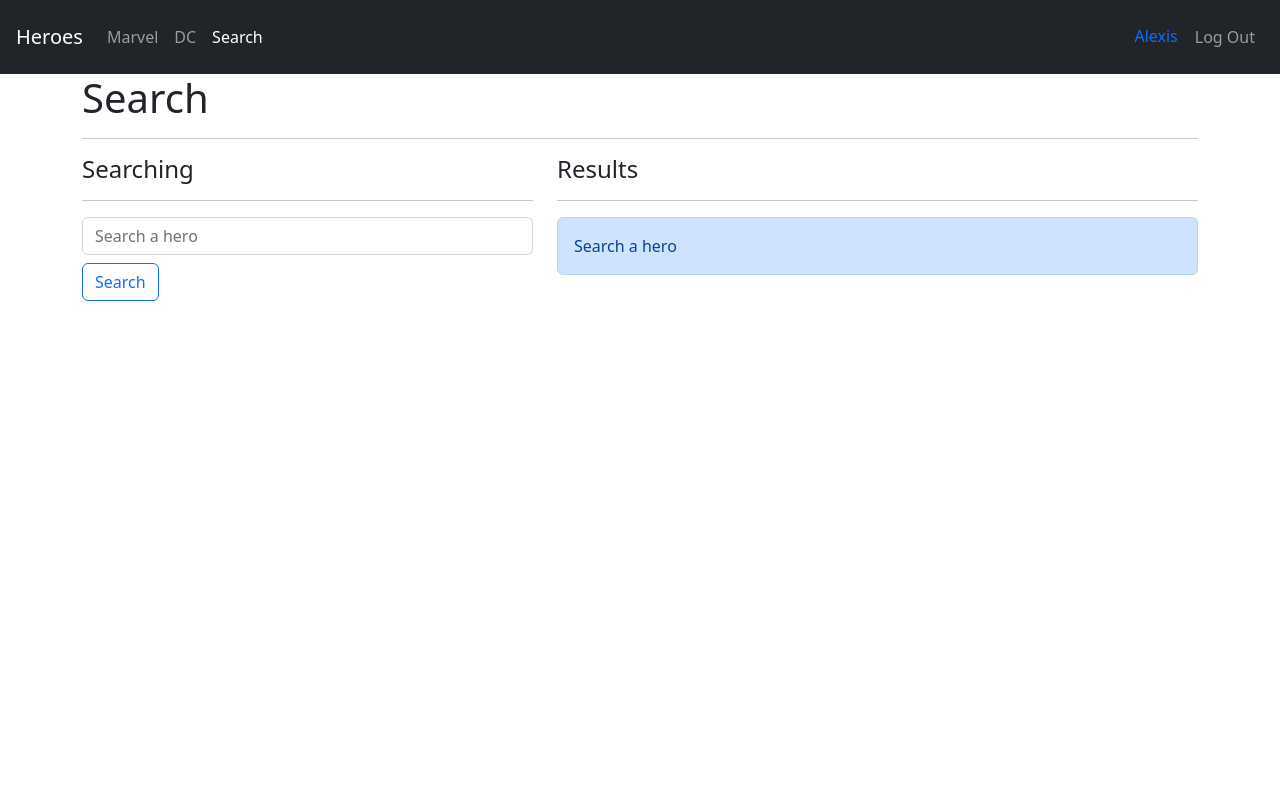
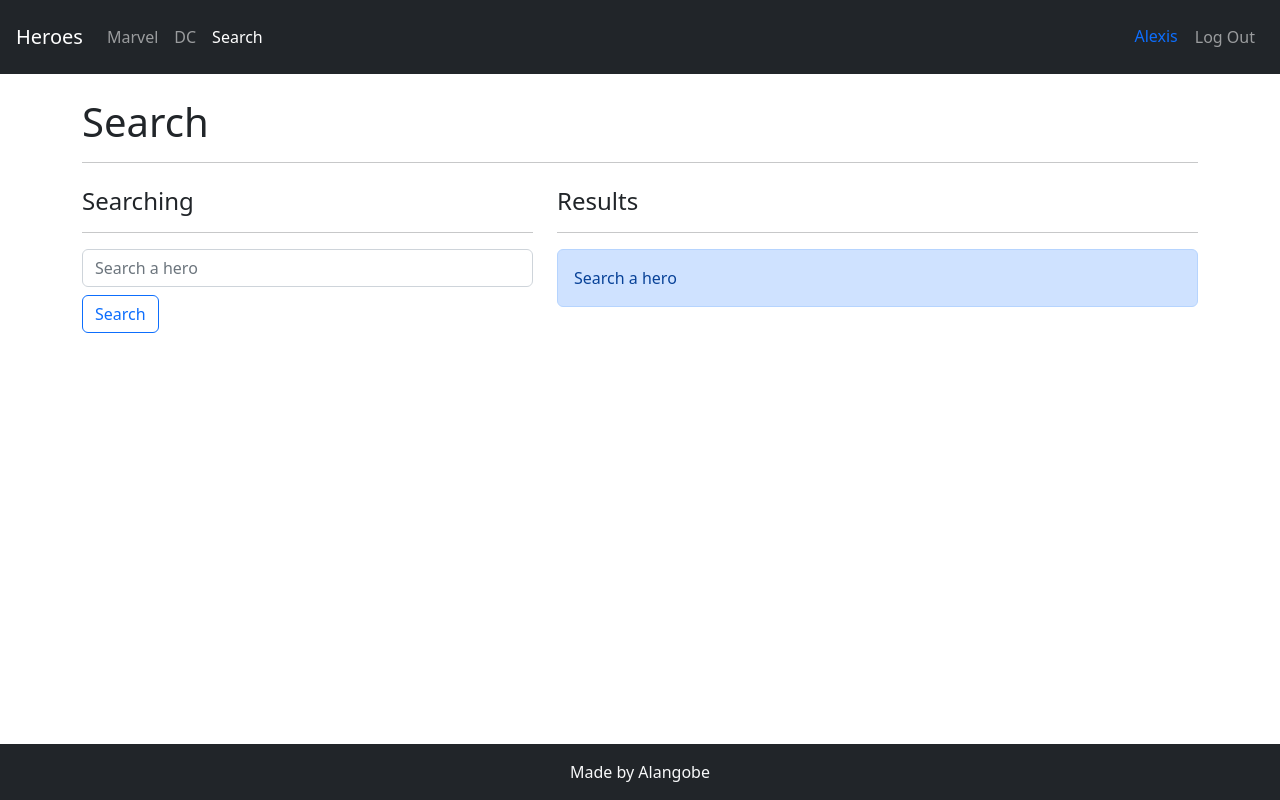
Before and after one commit to SubotaiBenaissa/Heroes-App, a React (Vite) app: page /search in a window 1280 px wide. Built offline with nearby package versions, Linux system fonts and the light colour scheme.

Commit message:
Creado footer e implementado

```diff
--- a/index.html
+++ b/index.html
@@ -9,7 +9,7 @@
     <title>HeroesApp</title>
   </head>
   <body>
-    <div id="root"></div>
+    <div id="root" class="d-flex flex-column min-vh-100"></div>
     <script type="module" src="/src/main.jsx"></script>
   </body>
 </html>
--- a/src/heroes/components/HeroesComponent.jsx
+++ b/src/heroes/components/HeroesComponent.jsx
@@ -9,7 +9,7 @@ export const HeroesComponent = ({ publisher }) => {
     return (
 
         <>
-            <div className="row rows-cols-1 row-cols-md-3 g-3">
+            <div className="row rows-cols-1 row-cols-md-3 g-3 mb-3">
                 {
                     heroes.map( (hero) => (
                         <HeroCard key={ hero.id } { ...hero } />
--- a/src/heroes/pages/SearchPage.jsx
+++ b/src/heroes/pages/SearchPage.jsx
@@ -27,9 +27,9 @@ export const SearchPage = () => {
     return (
 
         <>
-            <h1>Search</h1>
+            <h1 className="mt-4">Search</h1>
             <hr />
-            <div className="row animate__animated animate__fadeIn">
+            <div className="row mt-4 animate__animated animate__fadeIn">
                 <div className="col-5">
                     <h4>Searching</h4>
                     <hr />
--- a/src/heroes/routes/HeroesRoutes.jsx
+++ b/src/heroes/routes/HeroesRoutes.jsx
@@ -1,6 +1,6 @@
 import React from 'react'
 import { Navigate, Route, Routes } from 'react-router-dom'
-import { NavbarComponent } from '../../ui'
+import { FooterComponent, NavbarComponent } from '../../ui'
 import { DcPage, HeroPage, MarvelPage, SearchPage } from '../pages'
 
 export const HeroesRoutes = () => {
@@ -18,6 +18,7 @@ export const HeroesRoutes = () => {
                     <Route path='/' element={ <Navigate to='/marvel'/> } />
                 </Routes>
             </div>
+            <FooterComponent />
         </>
 
     )
--- /dev/null
+++ b/src/ui/components/FooterComponent.jsx
@@ -0,0 +1,15 @@
+import React from 'react'
+
+export const FooterComponent = () => {
+
+    return (
+
+            <footer className="mt-auto bg-dark text-center text-lg-start">
+                <div className="text-center p-3">
+                    <span className="text-light">Made by Alangobe</span>
+                </div>
+            </footer>
+
+    )
+
+}
--- a/src/ui/components/index.js
+++ b/src/ui/components/index.js
@@ -1,2 +1,3 @@
 
 export * from './NavbarComponent';
+export * from './FooterComponent';
```
